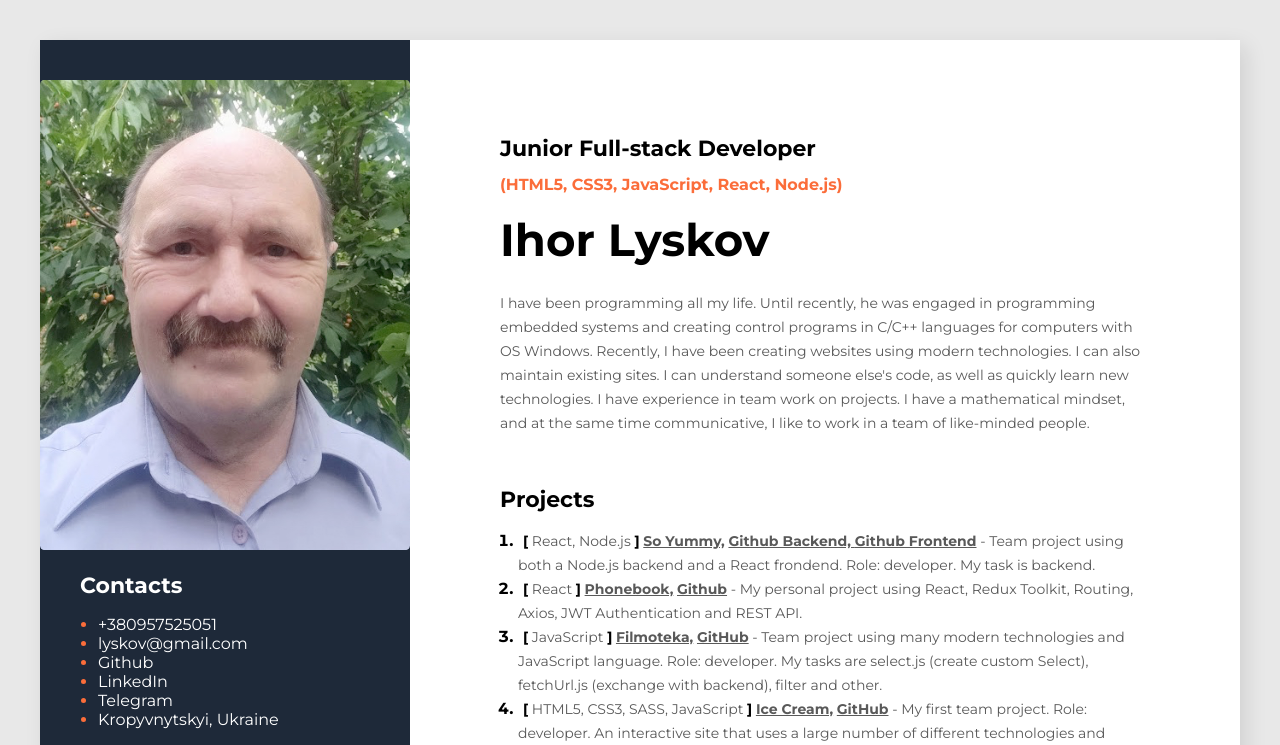
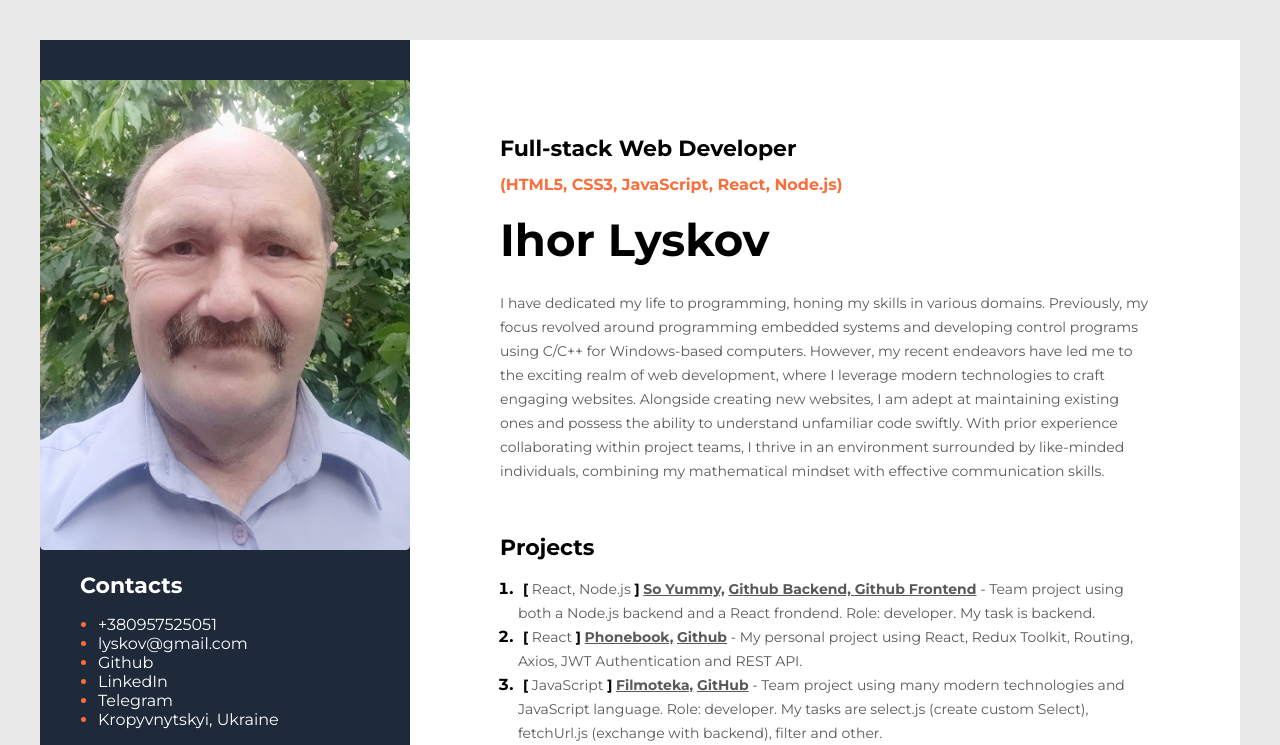
Before and after one commit to IhorLyskov/myResume, a plain HTML site: page index.html in a window 1280 px wide. Shown: the top 745 px of the page. Drawn offline with Linux system fonts and the light colour scheme.

Commit message:
correct text

```diff
--- a/css/style.css
+++ b/css/style.css
@@ -8,7 +8,7 @@ body {
   width: 1200px;
   background-color: #ffffff;
   margin: 40px auto;
-  box-shadow: 6px 6px 20px rgba(0, 0, 0, 0.1);
+  /* box-shadow: 6px 6px 20px rgba(0, 0, 0, 0.1); */
 }
 
 /* Main content section */
--- a/index.html
+++ b/index.html
@@ -18,17 +18,19 @@
     <div class="main-container">
       <div class="main-content-section">
         <div class="about-me-section">
-          <h2 class="about-me-profession">Junior Full-stack Developer</h2>
+          <h2 class="about-me-profession">Full-stack Web Developer</h2>
           <p class="about-me-profession-2">(HTML5, CSS3, JavaScript, React, Node.js)</p>
           <h1 class="about-me-name">Ihor Lyskov</h1>
           <p class="about-me-description">
-            I have been programming all my life. Until recently, he was engaged in programming
-            embedded systems and creating control programs in C/C++ languages for computers with OS
-            Windows. Recently, I have been creating websites using modern technologies. I can also
-            maintain existing sites. I can understand someone else's code, as well as quickly learn
-            new technologies. I have experience in team work on projects. I have a mathematical
-            mindset, and at the same time communicative, I like to work in a team of like-minded
-            people.
+            I have dedicated my life to programming, honing my skills in various domains.
+            Previously, my focus revolved around programming embedded systems and developing control
+            programs using C/C++ for Windows-based computers. However, my recent endeavors have led
+            me to the exciting realm of web development, where I leverage modern technologies to
+            craft engaging websites. Alongside creating new websites, I am adept at maintaining
+            existing ones and possess the ability to understand unfamiliar code swiftly. With prior
+            experience collaborating within project teams, I thrive in an environment surrounded by
+            like-minded individuals, combining my mathematical mindset with effective communication
+            skills.
           </p>
         </div>
         <div class="my-projects-section">
```
